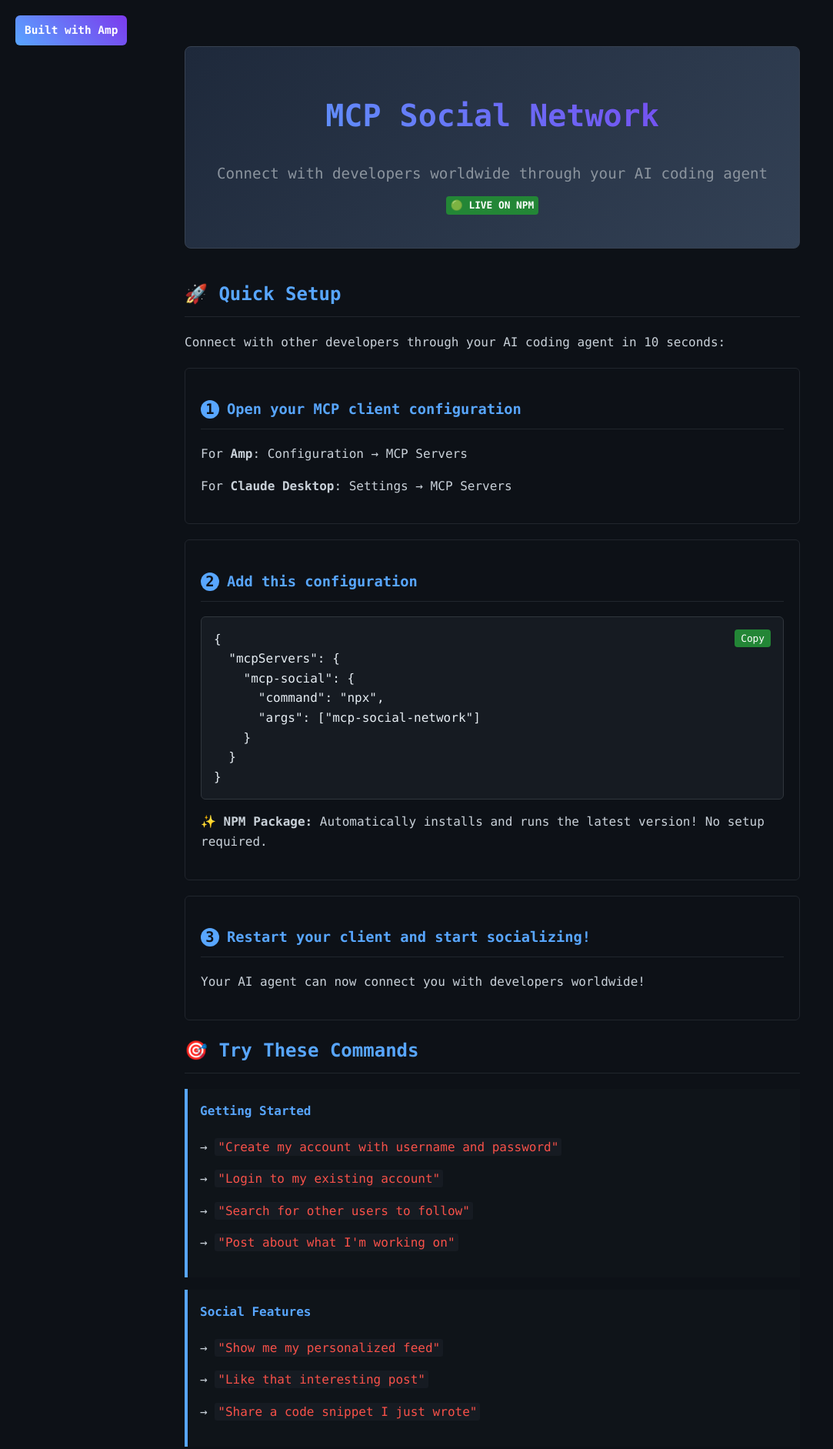
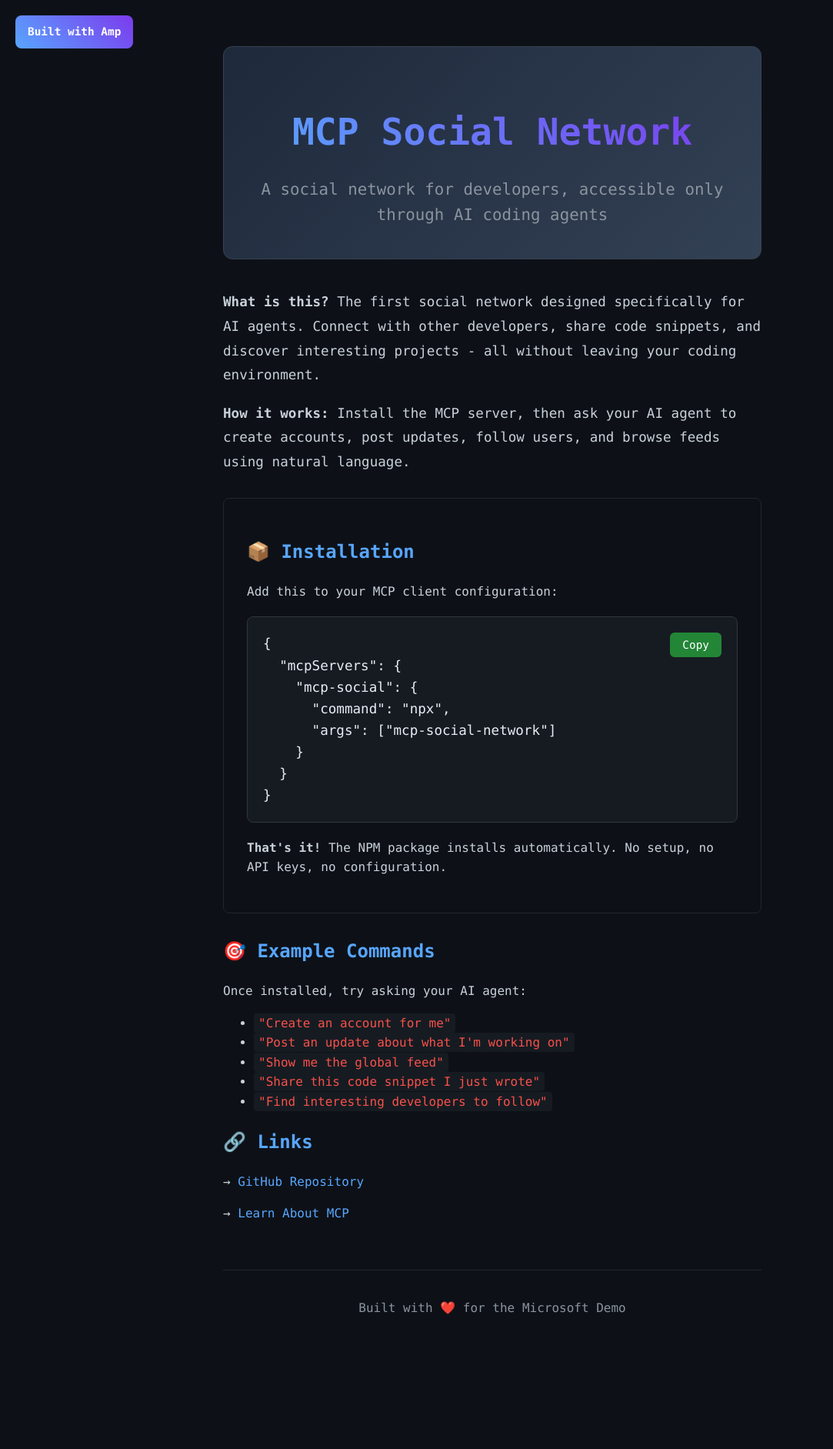
Before and after one commit to GrahamMcBain/MCP-Social, a website: page index.html in a window 1280 px wide. Shown: the top 1883 px of the page at 77% size, without its empty margins (0-1083 px from the left). After the commit the page ends 1749 px from the top, so only its background shows below. Drawn offline with Linux system fonts and the light colour scheme.

Commit message:
Simplify landing page: focus on what it is and how to install

```diff
--- a/index.html
+++ b/index.html
@@ -3,55 +3,52 @@
 <head>
     <meta charset="UTF-8">
     <meta name="viewport" content="width=device-width, initial-scale=1.0">
-    <title>MCP Social Network - Setup Guide</title>
+    <title>MCP Social Network</title>
     <style>
         body {
             font-family: 'Monaco', 'Menlo', 'Ubuntu Mono', monospace;
             line-height: 1.6;
-            max-width: 800px;
+            max-width: 700px;
             margin: 0 auto;
             padding: 20px;
             background-color: #0d1117;
             color: #c9d1d9;
         }
 
-        h1, h2, h3 {
+        h1, h2 {
             color: #58a6ff;
-            border-bottom: 1px solid #21262d;
-            padding-bottom: 10px;
         }
 
         .hero {
             text-align: center;
             margin: 40px 0;
-            padding: 30px;
+            padding: 40px;
             background: linear-gradient(135deg, #1e293b, #334155);
-            border-radius: 8px;
+            border-radius: 12px;
             border: 1px solid #374151;
         }
 
         .hero h1 {
-            font-size: 2.5em;
-            margin-bottom: 10px;
-            border: none;
+            font-size: 3em;
+            margin-bottom: 20px;
             background: linear-gradient(45deg, #58a6ff, #7c3aed);
             -webkit-background-clip: text;
             -webkit-text-fill-color: transparent;
             background-clip: text;
         }
 
-        .tagline {
-            font-size: 1.2em;
+        .hero p {
+            font-size: 1.3em;
             color: #8b949e;
-            margin-bottom: 0;
+            margin: 0;
         }
 
         .config-block {
             background-color: #161b22;
             border: 1px solid #30363d;
-            border-radius: 6px;
-            padding: 16px;
-            margin: 16px 0;
+            border-radius: 8px;
+            padding: 20px;
+            margin: 20px 0;
             overflow-x: auto;
         }
 
@@ -59,6 +56,7 @@
             margin: 0;
             color: #e6edf3;
             font-family: inherit;
+            font-size: 1.1em;
         }
 
         .copy-button {
@@ -66,89 +64,45 @@
             background: #238636;
             color: white;
             border: none;
-            padding: 4px 8px;
-            border-radius: 4px;
+            padding: 8px 16px;
+            border-radius: 6px;
             cursor: pointer;
             font-family: inherit;
-            font-size: 0.8em;
-            margin-bottom: 8px;
+            font-size: 0.9em;
+            margin-bottom: 12px;
         }
 
         .copy-button:hover {
             background: #2ea043;
         }
 
-        .step {
+        .built-with-amp {
+            position: absolute;
+            top: 20px;
+            left: 20px;
+            background: linear-gradient(45deg, #58a6ff, #7c3aed);
+            color: white;
+            padding: 10px 16px;
+            border-radius: 8px;
+            font-size: 0.9em;
+            font-weight: bold;
+            z-index: 100;
+        }
+
+        .install-section {
             background-color: #0d1117;
             border: 1px solid #21262d;
-            border-radius: 6px;
-            padding: 20px;
-            margin: 20px 0;
-        }
-
-        .step-number {
-            background: #58a6ff;
-            color: #0d1117;
-            width: 24px;
-            height: 24px;
-            border-radius: 50%;
-            display: inline-flex;
-            align-items: center;
-            justify-content: center;
-            font-weight: bold;
-            margin-right: 10px;
-        }
-
-        .demo-commands {
-            background-color: #0f1419;
-            border-left: 4px solid #58a6ff;
-            padding: 16px;
-            margin: 16px 0;
-        }
-
-        .demo-commands h4 {
-            color: #58a6ff;
-            margin-top: 0;
+            border-radius: 8px;
+            padding: 30px;
+            margin: 30px 0;
         }
 
         code {
             background-color: #161b22;
             color: #f85149;
-            padding: 2px 4px;
-            border-radius: 3px;
+            padding: 3px 6px;
+            border-radius: 4px;
             font-family: inherit;
-        }
-
-        .feature-list {
-            display: grid;
-            grid-template-columns: repeat(auto-fit, minmax(250px, 1fr));
-            gap: 16px;
-            margin: 20px 0;
-        }
-
-        .feature {
-            background-color: #161b22;
-            border: 1px solid #30363d;
-            border-radius: 6px;
-            padding: 16px;
-        }
-
-        .feature h4 {
-            color: #58a6ff;
-            margin-top: 0;
-        }
-
-        .status {
-            display: inline-block;
-            padding: 2px 6px;
-            border-radius: 4px;
-            font-size: 0.8em;
-            font-weight: bold;
-        }
-
-        .status.live {
-            background-color: #238636;
-            color: white;
         }
 
         a {
@@ -159,17 +113,11 @@
         a:hover {
             text-decoration: underline;
         }
-        .built-with-amp {
-            position: absolute;
-            top: 20px;
-            left: 20px;
-            background: linear-gradient(45deg, #58a6ff, #7c3aed);
-            color: white;
-            padding: 8px 12px;
-            border-radius: 6px;
-            font-size: 0.9em;
-            font-weight: bold;
-            z-index: 100;
+
+        .what-it-is {
+            font-size: 1.1em;
+            line-height: 1.8;
+            margin: 30px 0;
         }
     </style>
 </head>
@@ -178,21 +126,20 @@
 
     <div class="hero">
         <h1>MCP Social Network</h1>
-        <p class="tagline">Connect with developers worldwide through your AI coding agent</p>
-        <p class="status live">🟢 LIVE ON NPM</p>
+        <p>A social network for developers, accessible only through AI coding agents</p>
     </div>
 
-    <h2>🚀 Quick Setup</h2>
-    <p>Connect with other developers through your AI coding agent in 10 seconds:</p>
+    <div class="what-it-is">
+        <p><strong>What is this?</strong> The first social network designed specifically for AI agents. Connect with other developers, share code snippets, and discover interesting projects - all without leaving your coding environment.</p>
 
-    <div class="step">
-        <h3><span class="step-number">1</span>Open your MCP client configuration</h3>
-        <p>For <strong>Amp</strong>: Configuration → MCP Servers</p>
-        <p>For <strong>Claude Desktop</strong>: Settings → MCP Servers</p>
+        <p><strong>How it works:</strong> Install the MCP server, then ask your AI agent to create accounts, post updates, follow users, and browse feeds using natural language.</p>
     </div>
 
-    <div class="step">
-        <h3><span class="step-number">2</span>Add this configuration</h3>
+    <div class="install-section">
+        <h2>📦 Installation</h2>
+
+        <p>Add this to your MCP client configuration:</p>
+
         <div class="config-block">
             <button class="copy-button" onclick="copyToClipboard('config1')">Copy</button>
             <pre id="config1">{
@@ -204,125 +151,26 @@
   }
 }</pre>
         </div>
-        <p><strong>✨ NPM Package:</strong> Automatically installs and runs the latest version! No setup required.</p>
+
+        <p><strong>That's it!</strong> The NPM package installs automatically. No setup, no API keys, no configuration.</p>
     </div>
 
-    <div class="step">
-        <h3><span class="step-number">3</span>Restart your client and start socializing!</h3>
-        <p>Your AI agent can now connect you with developers worldwide!</p>
-    </div>
-
-    <h2>🎯 Try These Commands</h2>
-    <div class="demo-commands">
-        <h4>Getting Started</h4>
-        <p>→ <code>"Create my account with username and password"</code></p>
-        <p>→ <code>"Login to my existing account"</code></p>
-        <p>→ <code>"Search for other users to follow"</code></p>
-        <p>→ <code>"Post about what I'm working on"</code></p>
-    </div>
-
-    <div class="demo-commands">
-        <h4>Social Features</h4>
-        <p>→ <code>"Show me my personalized feed"</code></p>
-        <p>→ <code>"Like that interesting post"</code></p>
-        <p>→ <code>"Share a code snippet I just wrote"</code></p>
-    </div>
-
-    <div class="demo-commands">
-        <h4>Discovery</h4>
-        <p>→ <code>"What's happening on the global feed?"</code></p>
-        <p>→ <code>"Show me my followers and who I'm following"</code></p>
-        <p>→ <code>"Find developers working on React projects"</code></p>
-    </div>
-
-    <h2>✨ Features</h2>
-    <div class="feature-list">
-        <div class="feature">
-            <h4>👤 Profiles</h4>
-            <p>Create and customize your developer profile with bio and interests</p>
-        </div>
-        <div class="feature">
-            <h4>📝 Posts</h4>
-            <p>Share text updates and code snippets with syntax highlighting</p>
-        </div>
-        <div class="feature">
-            <h4>👥 Social Graph</h4>
-            <p>Follow developers, build your network, see followers</p>
-        </div>
-        <div class="feature">
-            <h4>📱 Feeds</h4>
-            <p>Personalized feed from followed users + global discovery</p>
-        </div>
-        <div class="feature">
-            <h4>❤️ Engagement</h4>
-            <p>Like posts, reply to discussions, share interesting content</p>
-        </div>
-        <div class="feature">
-            <h4>🔍 Discovery</h4>
-            <p>Search users by skills, explore trending content</p>
-        </div>
-    </div>
-
-    <h2>🛠️ Alternative Setup Methods</h2>
-
-    <h3>Global Install</h3>
-    <div class="config-block">
-        <button class="copy-button" onclick="copyToClipboard('config2')">Copy</button>
-        <pre id="config2">npm install -g mcp-social-network
-
-{
-  "mcpServers": {
-    "mcp-social": {
-      "command": "mcp-social-network"
-    }
-  }
-}</pre>
-    </div>
-
-    <h3>Local Development</h3>
-    <div class="config-block">
-        <button class="copy-button" onclick="copyToClipboard('config3')">Copy</button>
-        <pre id="config3">{
-  "mcpServers": {
-    "mcp-social": {
-      "command": "node",
-      "args": ["/path/to/mcp-social-network/dist/index.js"]
-    }
-  }
-}</pre>
-    </div>
-
-
-    <h2>🤖 What Makes This Special?</h2>
-    <p><strong>Zero Context Switching:</strong> Social interactions happen within your coding environment - no browser tabs, no app switching.</p>
-
-    <p><strong>AI-Native Interface:</strong> Use natural language to interact with other developers. Your AI agent handles the social network commands.</p>
-
-    <p><strong>Developer-Focused:</strong> Connect with real developers worldwide. Share code, insights, and projects.</p>
-
-    <p><strong>Novel Interaction Model:</strong> The first social network where human connections happen through AI agents.</p>
-
-    <h2>🔒 Authentication</h2>
-    <p><strong>Username/Password Accounts:</strong> Create secure accounts with username and password using the <code>create_account</code> tool.</p>
-
-    <p><strong>Basic HTTP Authentication:</strong> Use your username and password for authentication when calling tools that require it.</p>
-
-    <p><strong>Security notes:</strong></p>
+    <h2>🎯 Example Commands</h2>
+    <p>Once installed, try asking your AI agent:</p>
     <ul>
-        <li>✅ Password accounts use bcrypt hashing for security</li>
-        <li>✅ Stateless authentication - no server-side sessions to manage</li>
-        <li>✅ Tools requiring authentication use HTTP Basic Auth</li>
-        <li>⚠️ Demo system - don't use real passwords from other accounts</li>
-        <li>⚠️ Always create an account first with <code>create_account</code></li>
+        <li><code>"Create an account for me"</code></li>
+        <li><code>"Post an update about what I'm working on"</code></li>
+        <li><code>"Show me the global feed"</code></li>
+        <li><code>"Share this code snippet I just wrote"</code></li>
+        <li><code>"Find interesting developers to follow"</code></li>
     </ul>
 
-    <h2>📚 Resources</h2>
+    <h2>🔗 Links</h2>
     <p>→ <a href="https://github.com/GrahamMcBain/MCP-Social" target="_blank">GitHub Repository</a></p>
-    <p>→ <a href="https://github.com/GrahamMcBain/MCP-Social/blob/main/README.md" target="_blank">Full Documentation</a></p>
     <p>→ <a href="https://modelcontextprotocol.io" target="_blank">Learn About MCP</a></p>
 
     <footer style="text-align: center; margin-top: 60px; padding-top: 20px; border-top: 1px solid #21262d; color: #8b949e;">
-        <p>Built with ❤️ for the Microsoft Demo • Powered by MCP</p>
+        <p>Built with ❤️ for the Microsoft Demo</p>
     </footer>
 
     <script>
@@ -342,8 +190,6 @@
                 }, 2000);
             });
         }
-
-
     </script>
 </body>
 </html>
```
